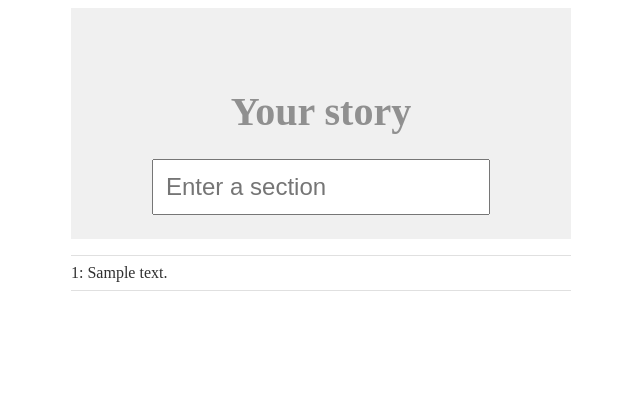
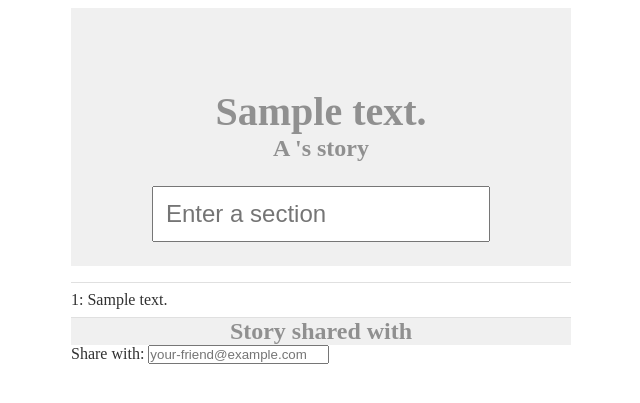
Before and after one commit to chiara-paci/costruttoridimondi, a Django app: page /writing/1/ in a window 1280 px wide. Shown: the part 64-467 px from the top of the page, without its empty margins (319-959 px from the left). Run offline with Django 3.2, Linux system fonts and the light colour scheme; tables that the repository leaves empty hold one stand-in row (values such as "Sample post").

Commit message:
sharing is working

```diff
--- a/costruttoridimondi/writing/models.py
+++ b/costruttoridimondi/writing/models.py
@@ -1,11 +1,18 @@
 from django.db import models
 from django.core.urlresolvers import reverse
 from django.conf import settings
+
+# from django.contrib.auth import get_user_model
+# User = get_user_model()
+
+from profiles import models as profiles_models
 
 # Create your models here.
 
 class Story(models.Model):
     owner = models.ForeignKey(settings.AUTH_USER_MODEL, blank=True, null=True)
+    shared_with = models.ManyToManyField("profiles.User",related_name="friend_of")
+
     def get_absolute_url(self):
         return reverse('view_story', args=[self.id])
 
@@ -14,6 +21,10 @@ class Story(models.Model):
         story = Story.objects.create(owner=owner)
         Section.objects.create(text=first_section_text, story=story)
         return story
+
+    def share_with(self,email):
+        user,created=profiles_models.User.objects.get_or_create(email=email)
+        self.shared_with.add(user)
 
     @property
     def name(self):
--- a/costruttoridimondi/writing/templates/writing/base.html
+++ b/costruttoridimondi/writing/templates/writing/base.html
@@ -39,7 +39,10 @@
     {% endif %}
 
     <main class="content">
+      <div class="title">
       <h1>{% block header_text %}{% endblock %}</h1>
+      {% block subtitle %}{% endblock %}
+      </div>
 
       {% block formbox %}
       <div class="formbox">
--- a/costruttoridimondi/writing/templates/writing/story.html
+++ b/costruttoridimondi/writing/templates/writing/story.html
@@ -1,8 +1,10 @@
 {% extends "writing/base.html" %}
 
-{% block header_text %}Your story{% endblock %}
+{% block header_text %}{{ story.name }}{% endblock %}
 
 {% block form_action %}{% url "view_story" story.id %}{% endblock %}
+
+{% block subtitle %}<h2>A <span id="id_story_owner">{{ story.owner.email }}</span>'s story</h2>{% endblock %}
 
 {% block table %}
 <table id="id_story_table">
@@ -10,4 +12,18 @@
   <tr><td>{{ forloop.counter }}: {{ section.text }}</td></tr>
   {% endfor %}
 </table>
+
+<h2>Story shared with</h2>
+
+<ul>
+  {% for friend in story.shared_with.all %}
+  <li class="story-shared">{{ friend.email }}</li>
+  {% endfor %}
+</ul>
+
+<form method="POST" action="/writing/{{ story.id }}/share" novalidate="">
+  <p>Share with: <input name="share" type="text" placeholder="your-friend@example.com"/></p>
+  {% csrf_token %}
+</form>
+
 {% endblock %}
--- a/costruttoridimondi/writing/urls.py
+++ b/costruttoridimondi/writing/urls.py
@@ -22,5 +22,6 @@ urlpatterns = [
     #url(r'^admin/', admin.site.urls),
     url(r'^new$', views.new_story, name='new_story'),
     url(r'^(\d+)/$', views.view_story, name='view_story'),
+    url(r'^(\d+)/share$', views.share_story, name='share_story'),
     url(r'^users/(.+)/$', views.my_stories, name='my_stories'),
 ]
--- a/costruttoridimondi/writing/views.py
+++ b/costruttoridimondi/writing/views.py
@@ -25,6 +25,13 @@ def view_story(request,story_id):
             return redirect(story)
     return render(request, 'writing/story.html', {"story": story,"form": form})
 
+def share_story(request,story_id):
+    story=models.Story.objects.get(id=story_id)
+    if request.method == 'POST':
+        email=request.POST["share"]
+        story.share_with(email)
+    return redirect(story)
+
 def my_stories(request, email):
     owner = User.objects.get(email=email)
     return render(request, 'writing/my_stories.html', {"owner": owner})
```
Also changed, not shown: costruttoridimondi/writing/templates/writing/my_stories.html (+5 -3 lines), costruttoridimondi/writing/tests/test_models.py (+43 -0 lines), costruttoridimondi/writing/tests/test_views.py (+23 -0 lines), costruttoridimondi/writing/migrations/0008_story_shared_with.py (added).
